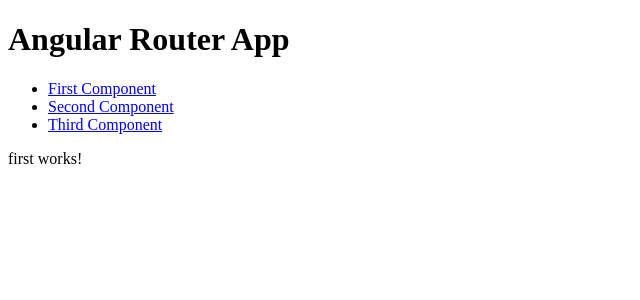
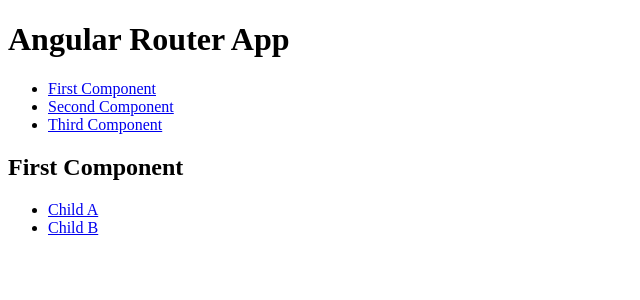
Before and after one commit to NaveenManjappa/angular-playground, an Angular app in the folder routing-app/: page /first-component in a window 1280 px wide. Shown: the top 300 px of the page, without its empty margins (0-640 px from the left). Built offline with nearby package versions, Linux system fonts and the light colour scheme.

Commit message:
Defining child routes

```diff
--- /dev/null
+++ b/routing-app/src/app/first/child-a/child-a.component.html
@@ -0,0 +1 @@
+<p>child-a works!</p>
--- /dev/null
+++ b/routing-app/src/app/first/child-b/child-b.component.html
@@ -0,0 +1 @@
+<p>child-b works!</p>
--- a/routing-app/src/app/first/first.component.html
+++ b/routing-app/src/app/first/first.component.html
@@ -1 +1,8 @@
-<p>first works!</p>
+<h2>First Component</h2>
+<nav>
+  <ul>
+    <li><a routerLink="/first-component/child-a">Child A</a></li>
+    <li><a routerLink="/first-component/child-b">Child B</a></li>
+  </ul>
+</nav>
+<router-outlet></router-outlet>
--- a/routing-app/src/app/first/first.component.ts
+++ b/routing-app/src/app/first/first.component.ts
@@ -1,9 +1,10 @@
 import { Component } from '@angular/core';
+import { RouterLink, RouterOutlet } from '@angular/router';
 
 @Component({
   selector: 'app-first',
   standalone: true,
-  imports: [],
+  imports: [RouterLink,RouterOutlet],
   templateUrl: './first.component.html',
   styleUrl: './first.component.css'
 })
```
Also changed, not shown: routing-app/src/app/app.routes.ts (+10 -3 lines), routing-app/src/app/first/child-a/child-a.component.ts (added, +12 -0 lines), routing-app/src/app/first/child-b/child-b.component.ts (added, +12 -0 lines), routing-app/src/app/first/child-a/child-a.component.css (added), routing-app/src/app/first/child-b/child-b.component.css (added), 2 other files (tests, documents, lock files or other folders).
